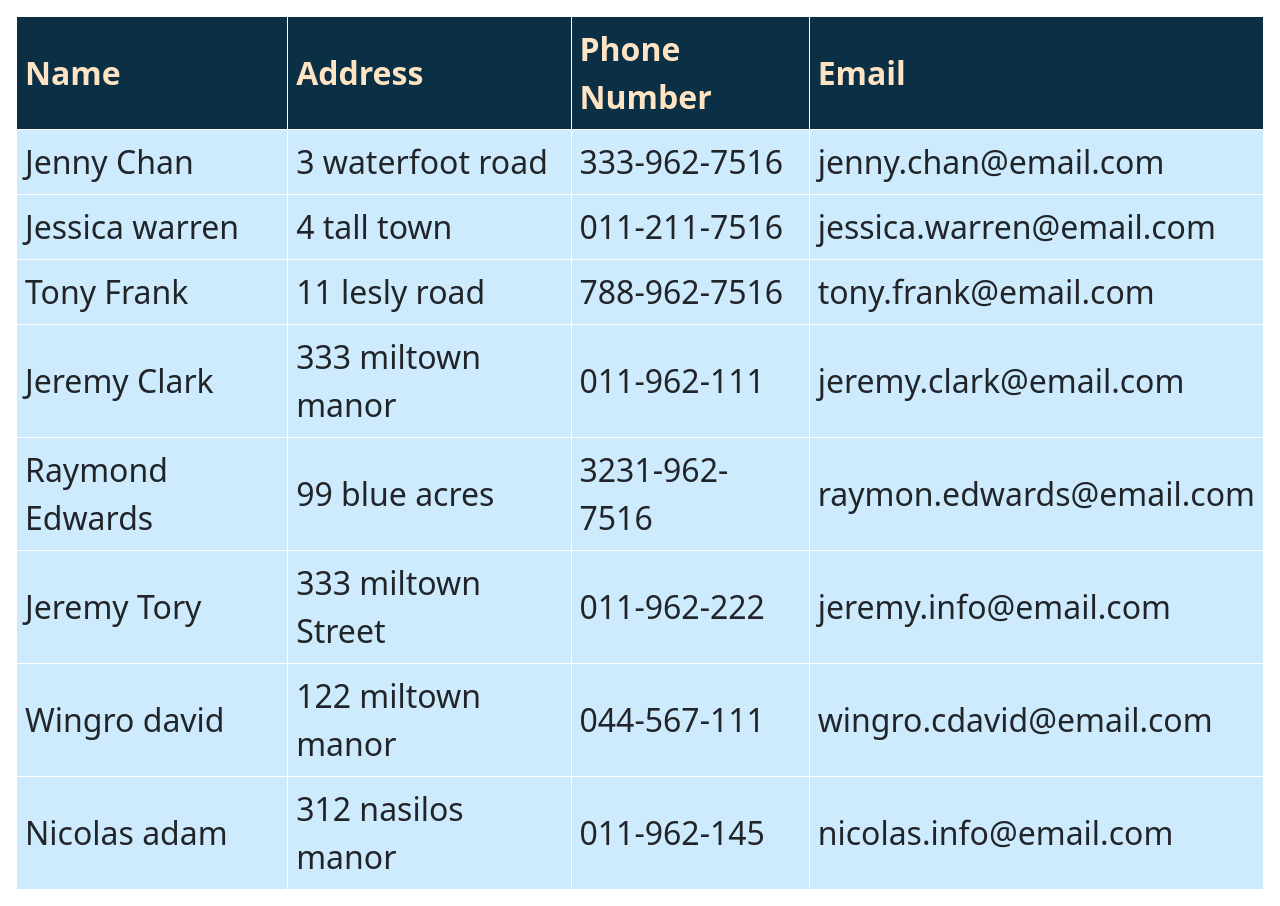
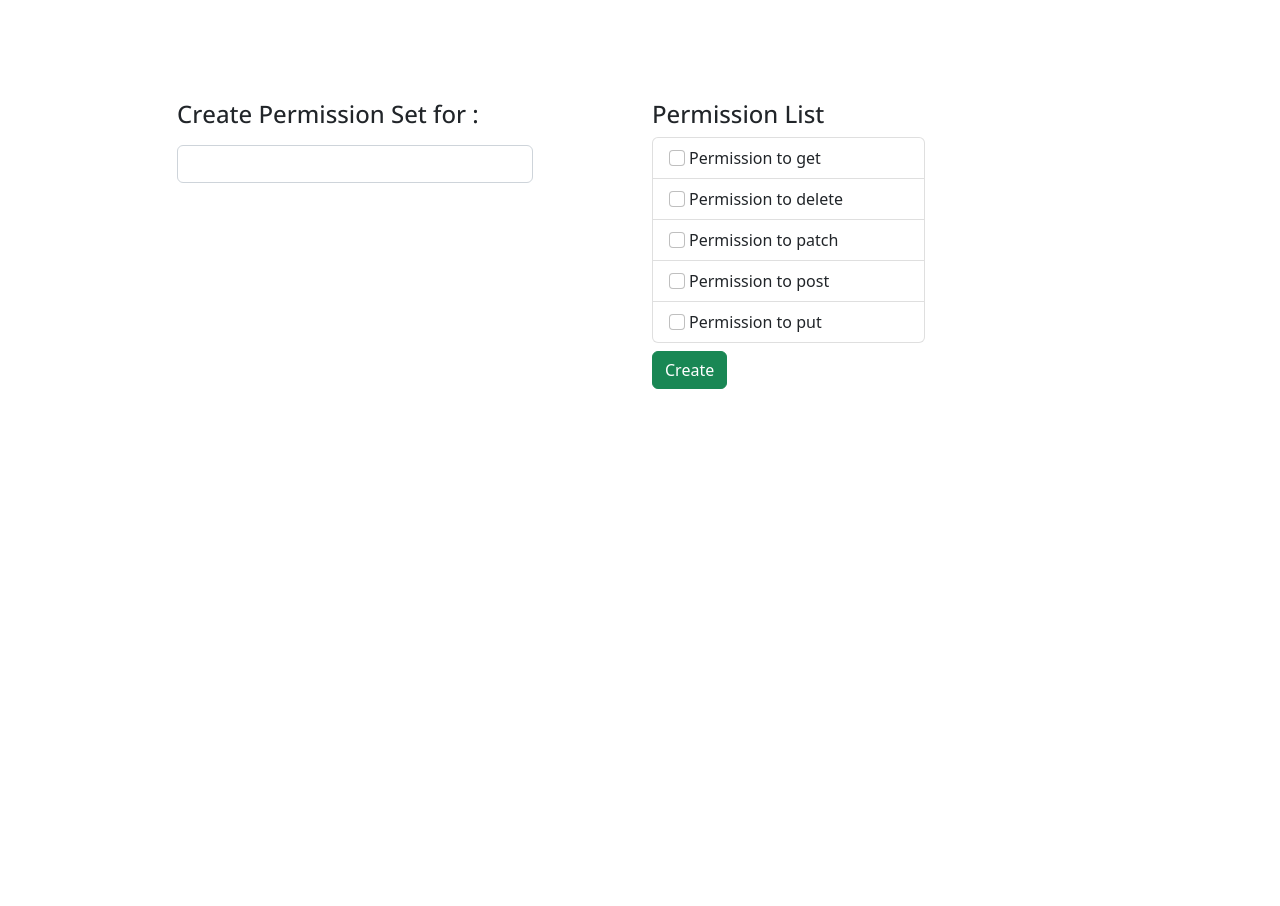
Before and after one commit to UitsHabib/demeed-frontend, a React (Create React App) app: page /admin/permission-set/create in a window 1280 px wide. After the commit the page ends 800 px from the top, so only its background shows below. Built offline with nearby package versions, Linux system fonts and the light colour scheme.

Commit message:
Add Feature Formik

```diff
--- a/public/index.html
+++ b/public/index.html
@@ -2,42 +2,14 @@
 <html lang="en">
   <head>
     <meta charset="utf-8" />
-    <link rel="icon" href="%PUBLIC_URL%/favicon.ico" />
     <meta name="viewport" content="width=device-width, initial-scale=1" />
-    <meta name="theme-color" content="#000000" />
-    <meta
-      name="description"
-      content="Web site created using create-react-app"
-    />
-    <link rel="apple-touch-icon" href="%PUBLIC_URL%/logo192.png" />
-    <!--
-      manifest.json provides metadata used when your web app is installed on a
-      user's mobile device or desktop. See https://developers.google.com/web/fundamentals/web-app-manifest/
-    -->
-    <link rel="manifest" href="%PUBLIC_URL%/manifest.json" />
-    <!--
-      Notice the use of %PUBLIC_URL% in the tags above.
-      It will be replaced with the URL of the `public` folder during the build.
-      Only files inside the `public` folder can be referenced from the HTML.
-
-      Unlike "/favicon.ico" or "favicon.ico", "%PUBLIC_URL%/favicon.ico" will
-      work correctly both with client-side routing and a non-root public URL.
-      Learn how to configure a non-root public URL by running `npm run build`.
-    -->
-    <title>React App</title>
+    <link rel="preconnect" href="https://fonts.googleapis.com">
+    <link rel="preconnect" href="https://fonts.gstatic.com" crossorigin>
+    <link href="https://fonts.googleapis.com/css2?family=Open+Sans:wght@300;500&display=swap" rel="stylesheet">
+    <title>Demeed</title>
+    <script src="https://kit.fontawesome.com/2e6c6b4e1b.js" crossorigin="anonymous"></script>
   </head>
   <body>
-    <noscript>You need to enable JavaScript to run this app.</noscript>
     <div id="root"></div>
-    <!--
-      This HTML file is a template.
-      If you open it directly in the browser, you will see an empty page.
-
-      You can add webfonts, meta tags, or analytics to this file.
-      The build step will place the bundled scripts into the <body> tag.
-
-      To begin the development, run `npm start` or `yarn start`.
-      To create a production bundle, use `npm run build` or `yarn build`.
-    -->
   </body>
 </html>
--- a/src/App.css
+++ /dev/null
@@ -1,42 +0,0 @@
-.app-container {
-    display: flex;
-    flex-direction: column;
-    gap: 10px;
-    padding: 1rem;
-  }
-
-  table {
-    border-collapse: collapse;
-    width: 100%;
-  }
-
-  th,
-  td {
-    border: 1px solid #ffffff;
-    text-align: left;
-    padding: 8px;
-    font-size: 32px;
-  }
-
-  th {
-    background-color: rgb(11, 48, 70);
-    color: bisque;
-  }
-
-  td {
-    background-color: rgb(205, 235, 253);
-  }
-
-  form {
-    display: flex;
-    gap: 5px;
-  }
-
-  form td:last-child {
-    display: flex;
-    justify-content: space-evenly;
-  }
-
-  form * {
-    font-size: 28px;
-  }
--- a/src/App.js
+++ /dev/null
@@ -1,39 +0,0 @@
-import { useState } from "react";
-import "bootstrap/dist/css/bootstrap.min.css";
-import { BrowserRouter, Routes, Route } from "react-router-dom";
-import "./App.css";
-import data from "./dumy-data.json";
-
-const App = () => {
-  const [setData, contacts] = useState(data);
-
-  return (
-    <div className="app-container">
-      <table>
-        <thead>
-          <tr>
-            <th>Name</th>
-            <th>Address</th>
-            <th>Phone Number</th>
-            <th>Email</th>
-          </tr>
-        </thead>
-        <tbody>
-          {setData.map((contact) => (
-            <tr>
-              <td>{contact.fullName}</td>
-              <td>{contact.address}</td>
-              <td>{contact.phoneNumber}</td>
-              <td>{contact.email}</td>
-            </tr>
-          ))}
-        </tbody>
-      </table>
-      <Routes>
-        <Route path="/services" />
-      </Routes>
-    </div>
-  );
-};
-
-export default App;
--- a/src/dumy-data.json
+++ /dev/null
@@ -1,58 +0,0 @@
-[
-    {
-      "id": 1,
-      "fullName": "Jenny Chan",
-      "address": "3 waterfoot road",
-      "phoneNumber": "333-962-7516",
-      "email": "jenny.chan@email.com"
-    },
-    {
-      "id": 2,
-      "fullName": "Jessica warren",
-      "address": "4 tall town",
-      "phoneNumber": "011-211-7516",
-      "email": "jessica.warren@email.com"
-    },
-    {
-      "id": 3,
-      "fullName": "Tony Frank",
-      "address": "11 lesly road",
-      "phoneNumber": "788-962-7516",
-      "email": "tony.frank@email.com"
-    },
-    {
-      "id": 4,
-      "fullName": "Jeremy Clark",
-      "address": "333 miltown manor",
-      "phoneNumber": "011-962-111",
-      "email": "jeremy.clark@email.com"
-    },
-    {
-      "id": 5,
-      "fullName": "Raymond Edwards",
-      "address": "99 blue acres",
-      "phoneNumber": "3231-962-7516",
-      "email": "raymon.edwards@email.com"
-    },
-    {
-        "id": 6,
-        "fullName": "Jeremy Tory",
-        "address": "333 miltown Street",
-        "phoneNumber": "011-962-222",
-        "email": "jeremy.info@email.com"
-    },
-    {
-        "id": 7,
-        "fullName": "Wingro david",
-        "address": "122 miltown manor",
-        "phoneNumber": "044-567-111",
-        "email": "wingro.cdavid@email.com"
-    },
-    {
-        "id": 8,
-        "fullName": "Nicolas adam",
-        "address": "312 nasilos manor",
-        "phoneNumber": "011-962-145",
-        "email": "nicolas.info@email.com"
-    }
-]
--- a/src/modules/permission-set/components/create-user.component.js
+++ b/src/modules/permission-set/components/create-user.component.js
@@ -20,7 +20,7 @@
     return (
         <div className="row">
             <div className="col-lg-12">
-                <div className="card">
+                <div className="card mt-4">
                     <div className="card-body text-center">
                         <h3> {`${setName} created successfully`}</h3>
                     </div>
```
Also changed, not shown: src/index.js (+11 -7 lines), public/robots.txt (deleted).
